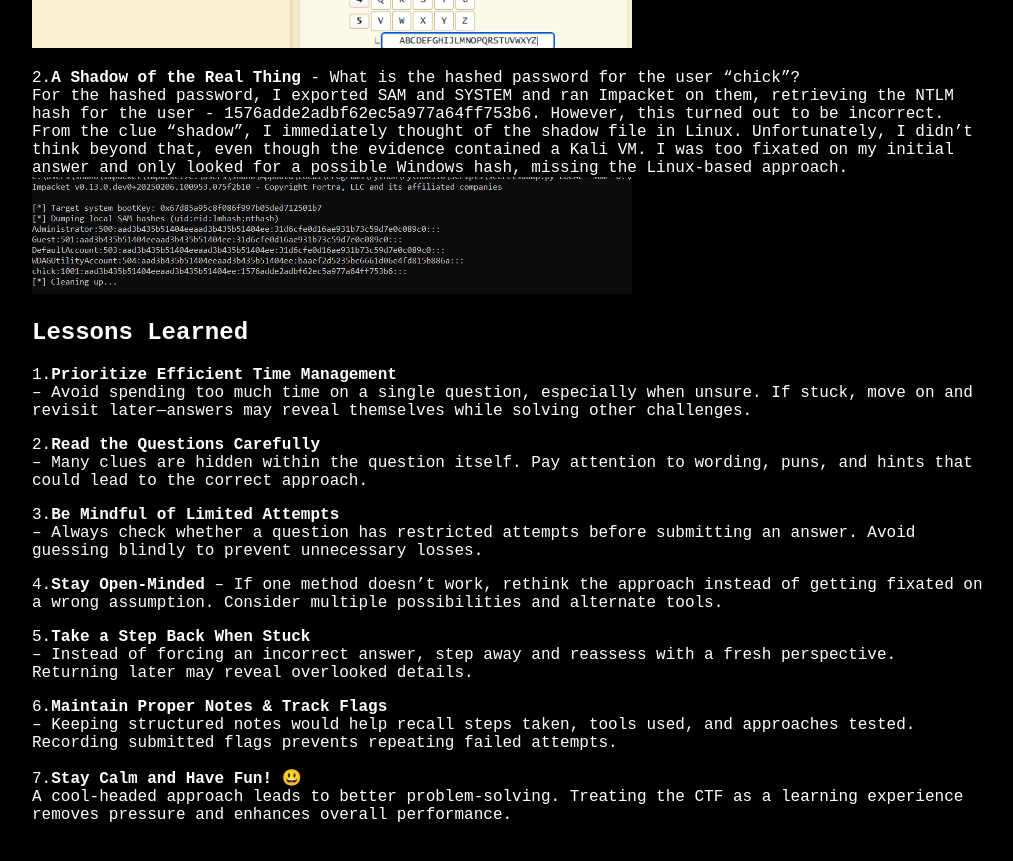
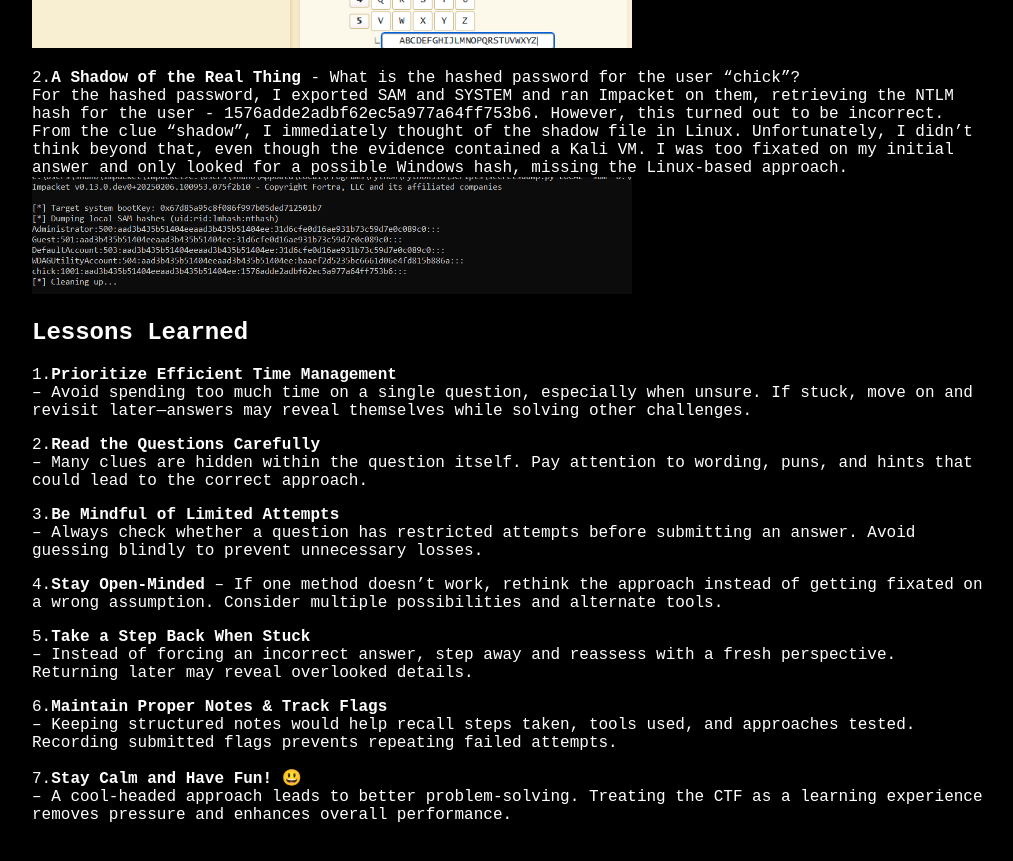
Before and after one commit to amulya-shanbhag/CTF-Writeup-2025, a Jekyll site: the page built from _mypages/lessonslearnt.md, in a window 1280 px wide and 900 px high, scrolled down 1602 px. Shown: the top 861 px of the window, without its empty margins (128-1141 px from the left). Built offline with Jekyll 4.4.1, drawn with Linux system fonts in a browser that asks for light colours.

```diff
--- a/_mypages/lessonslearnt.md
+++ b/_mypages/lessonslearnt.md
@@ -68,4 +68,4 @@ From the clue "shadow", I immediately thought of the shadow file in Linux. Unfor
 -- Keeping structured notes would help recall steps taken, tools used, and approaches tested. Recording submitted flags prevents repeating failed attempts.
 
 7.**Stay Calm and Have Fun!** 😃
-A cool-headed approach leads to better problem-solving. Treating the CTF as a learning experience removes pressure and enhances overall performance.
+-- A cool-headed approach leads to better problem-solving. Treating the CTF as a learning experience removes pressure and enhances overall performance.
```
